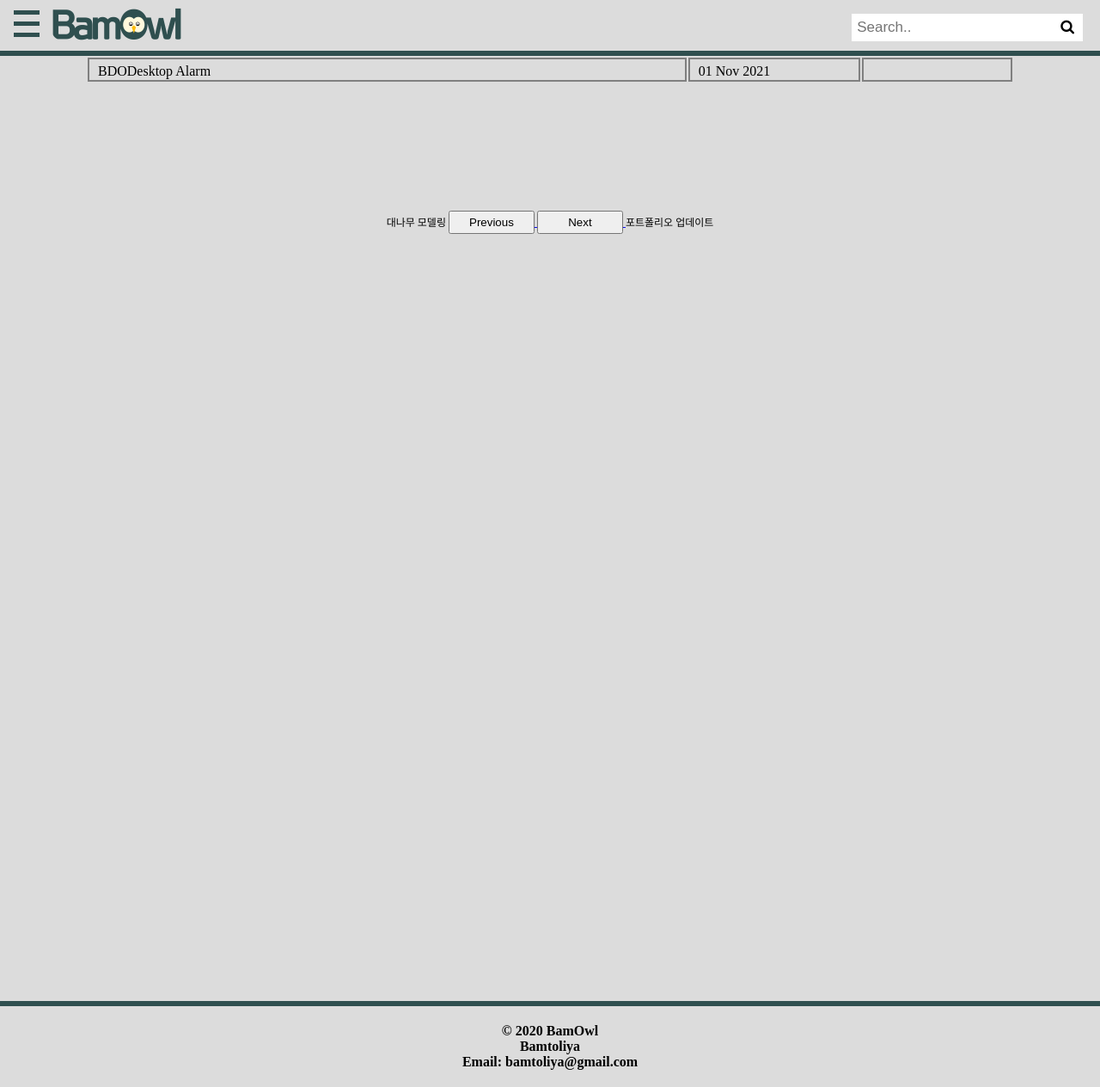
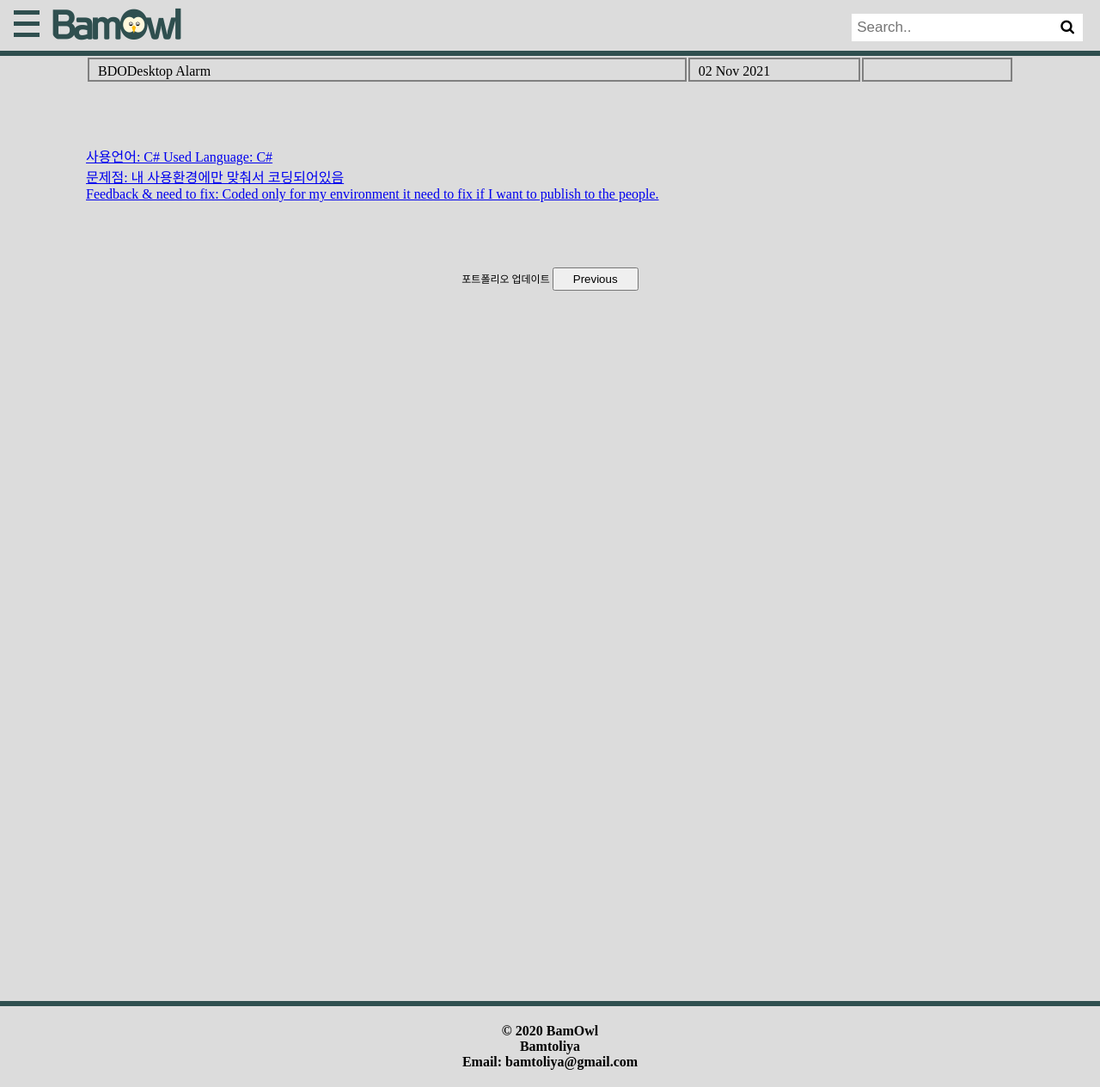
Before and after one commit to Bamtoliya/bamtoliya.github.io, a Jekyll site: the page built from _posts/dev/2021-11-01-BDODesktopAlarm.md, in a window 1280 px wide and 1264 px high. Shown: the whole window at 86% size. Built offline with Jekyll 4.4.1, drawn with Linux system fonts in a browser that asks for light colours; nearby versions of some CDN libraries; some web fonts are replaced.

Commit message:
md update

```diff
--- a/_posts/dev/2021-11-01-BDODesktopAlarm.md
+++ b/_posts/dev/2021-11-01-BDODesktopAlarm.md
@@ -1,7 +1,7 @@
 ---
 layout: post
 title:  BDODesktop Alarm
-date:   2021-11-01
+date:   2021-11-02
 category: dev
 tag: 검은사막, BDO, Black Desert Online, Boss alarm, 한국, Korean, Boss Timer, Timer, Boss, Black Desert, Alarm,
 ---
@@ -11,3 +11,10 @@ tag: 검은사막, BDO, Black Desert Online, Boss alarm, 한국, Korean, Boss Ti
 <br>
 <a href="https://github.com/Bamtoliya/BDODESKTOPALARM-KOR-">
 <br>
+사용언어: C#
+Used Language: C#
+<br>
+문제점: 내 사용환경에만 맞춰서 코딩되어있음
+<br>
+Feedback & need to fix: Coded only for my environment it need to fix if I want to publish to the people.
+<br>
```
